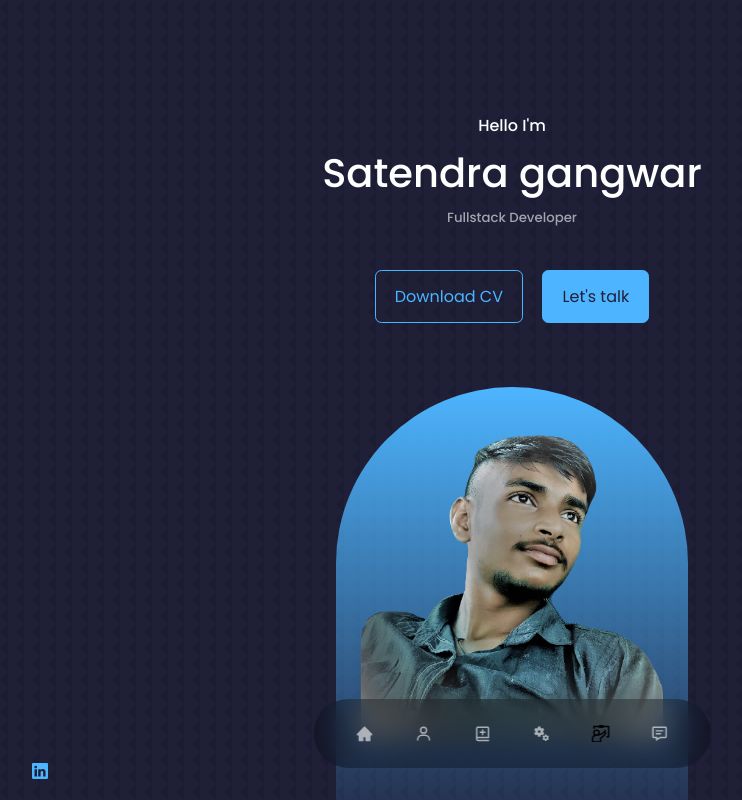
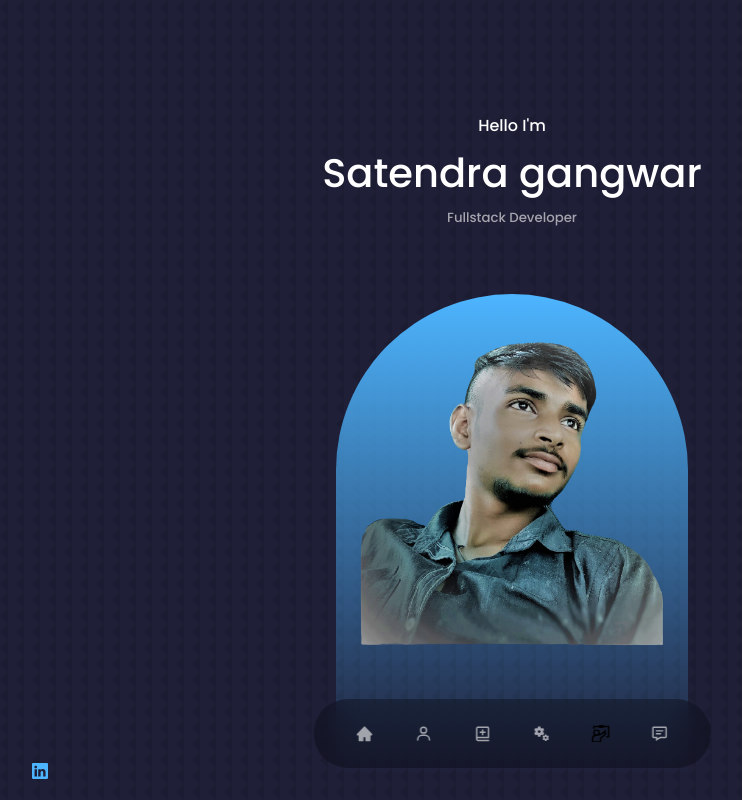
Before and after one commit to satendragangwar/Portfolio, a React (Create React App) app: page / in a window 1280 px wide. Shown: the top 800 px of the page, without its empty margins (128-870 px from the left). Built offline with nearby package versions, Linux system fonts and the light colour scheme; a web font is replaced by a local one.

Commit message:
Update Header.jsx

```diff
--- a/src/component/header/Header.jsx
+++ b/src/component/header/Header.jsx
@@ -12,7 +12,7 @@ const Header = () => {
       <h4>Hello I'm</h4>
       <h1>Satendra gangwar</h1>
       <h5 className="text-light">Fullstack Developer</h5>
-      <CTA/>
+{/*       <CTA/> */}
       <HeaderSocials/>
       <div className="me">
         <img src={ME} alt="me" />
```
